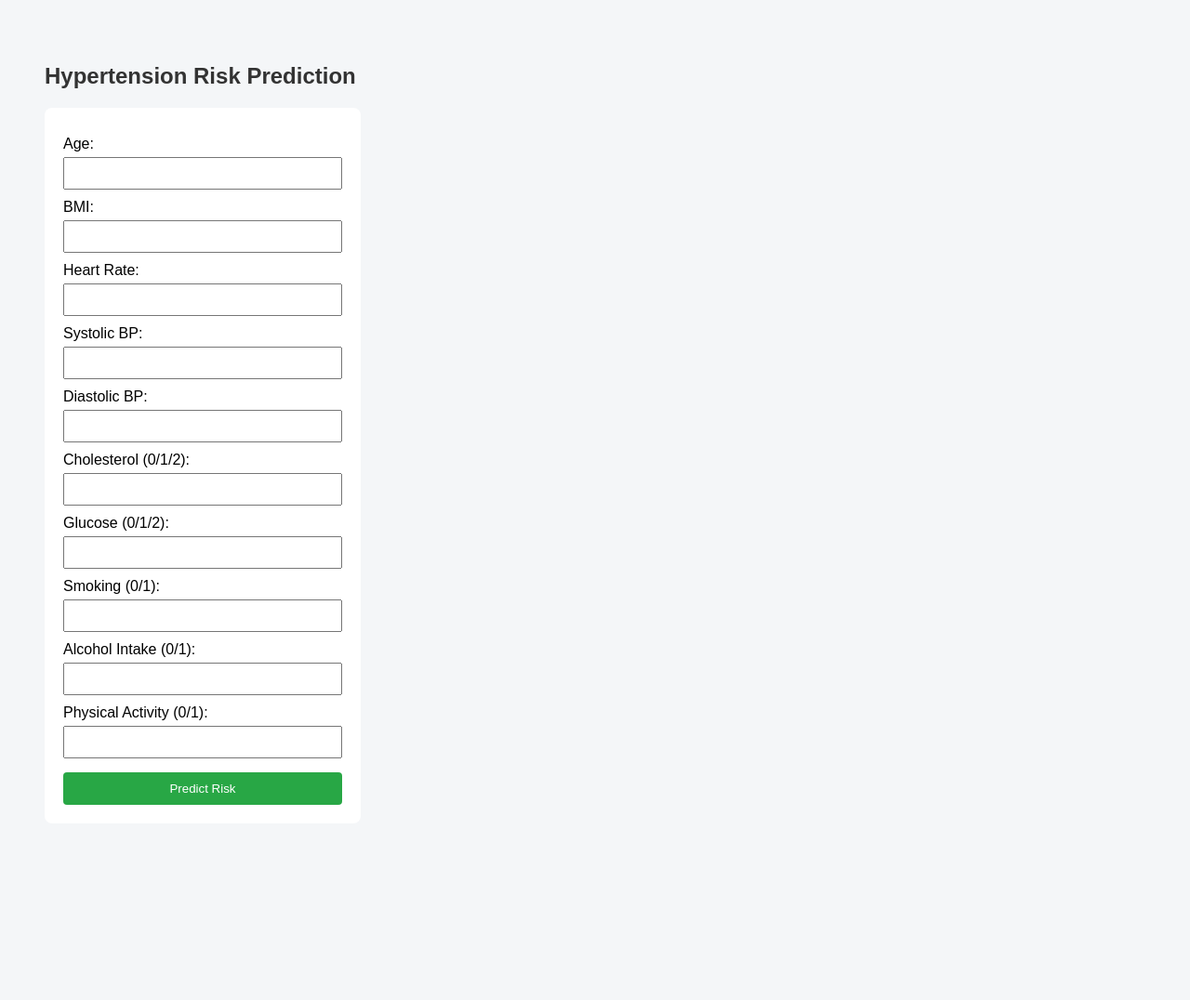
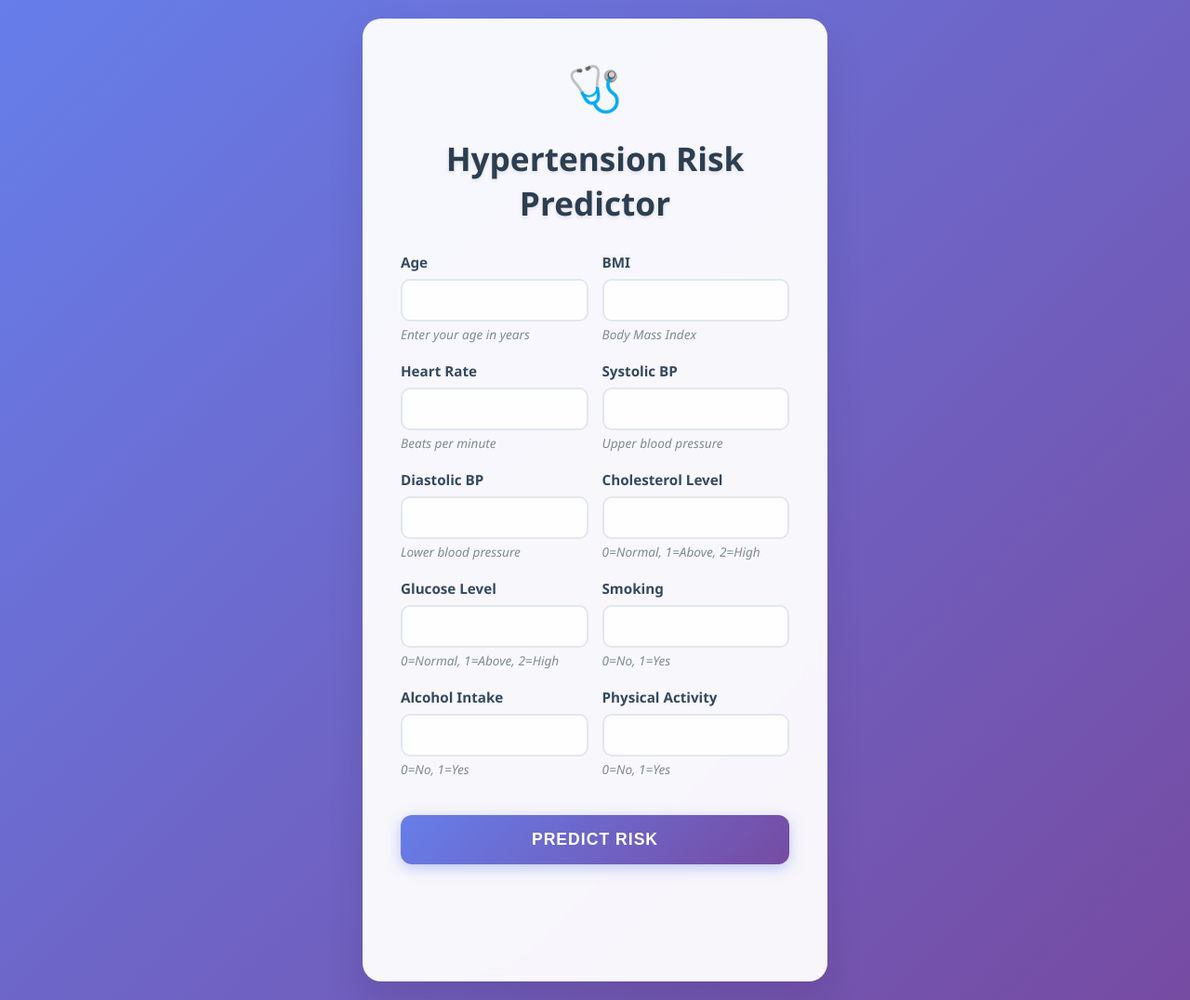
Before and after one commit to oyindamola1-png/hypertension_risk_predictor, a Flask app: page / in a window 1280 px wide. Shown: the whole page at 93% size. Before the commit the page ends 866 px from the top, so only its background shows below. Run offline with Flask 3, Linux system fonts and the light colour scheme; parts of the project's set-up code (start-up, migrations or seed data) failed here and were passed over.

Commit message:
improve frontend

```diff
--- a/templates/index.html
+++ b/templates/index.html
@@ -2,85 +2,309 @@
 <html lang="en">
 <head>
   <meta charset="UTF-8">
+  <meta name="viewport" content="width=device-width, initial-scale=1.0">
   <title>Hypertension Risk Predictor</title>
   <style>
-    body {
-      font-family: Arial, sans-serif;
-      padding: 40px;
-      background-color: #f4f6f8;
-    }
-    h2 {
-      color: #333;
-    }
-    form {
-      background: white;
-      padding: 20px;
-      border-radius: 8px;
-      width: 300px;
-    }
-    label {
-      display: block;
-      margin-top: 10px;
-    }
-    input {
-      width: 100%;
-      padding: 8px;
-      margin-top: 5px;
+    * {
+      margin: 0;
+      padding: 0;
       box-sizing: border-box;
     }
+
+    body {
+      font-family: 'Segoe UI', Tahoma, Geneva, Verdana, sans-serif;
+      background: linear-gradient(135deg, #667eea 0%, #764ba2 100%);
+      min-height: 100vh;
+      display: flex;
+      align-items: center;
+      justify-content: center;
+      padding: 20px;
+    }
+
+    .container {
+      background: rgba(255, 255, 255, 0.95);
+      backdrop-filter: blur(10px);
+      border-radius: 20px;
+      box-shadow: 0 20px 40px rgba(0, 0, 0, 0.1);
+      padding: 40px;
+      max-width: 500px;
+      width: 100%;
+      border: 1px solid rgba(255, 255, 255, 0.2);
+    }
+
+    h2 {
+      text-align: center;
+      color: #2c3e50;
+      margin-bottom: 30px;
+      font-size: 2.2rem;
+      font-weight: 700;
+      text-shadow: 0 2px 4px rgba(0, 0, 0, 0.1);
+    }
+
+    .health-icon {
+      text-align: center;
+      font-size: 3rem;
+      margin-bottom: 20px;
+    }
+
+    form {
+      display: grid;
+      gap: 20px;
+    }
+
+    .form-group {
+      display: flex;
+      flex-direction: column;
+    }
+
+    label {
+      font-weight: 600;
+      color: #34495e;
+      margin-bottom: 8px;
+      font-size: 0.95rem;
+    }
+
+    input {
+      padding: 12px 16px;
+      border: 2px solid #e1e8ed;
+      border-radius: 10px;
+      font-size: 1rem;
+      transition: all 0.3s ease;
+      background: rgba(255, 255, 255, 0.9);
+    }
+
+    input:focus {
+      outline: none;
+      border-color: #667eea;
+      box-shadow: 0 0 0 3px rgba(102, 126, 234, 0.1);
+      transform: translateY(-2px);
+    }
+
+    input:hover {
+      border-color: #bdc3c7;
+    }
+
+    .input-grid {
+      display: grid;
+      grid-template-columns: 1fr 1fr;
+      gap: 15px;
+    }
+
     button {
-      margin-top: 15px;
-      padding: 10px;
-      width: 100%;
-      background-color: #28a745;
+      margin-top: 20px;
+      padding: 16px;
+      background: linear-gradient(135deg, #667eea 0%, #764ba2 100%);
       color: white;
       border: none;
-      border-radius: 4px;
+      border-radius: 12px;
+      font-size: 1.1rem;
+      font-weight: 600;
+      cursor: pointer;
+      transition: all 0.3s ease;
+      text-transform: uppercase;
+      letter-spacing: 1px;
+      box-shadow: 0 4px 15px rgba(102, 126, 234, 0.4);
     }
+
+    button:hover {
+      transform: translateY(-2px);
+      box-shadow: 0 6px 20px rgba(102, 126, 234, 0.6);
+    }
+
+    button:active {
+      transform: translateY(0);
+    }
+
     #result {
-      margin-top: 20px;
-      font-weight: bold;
-      color: #007bff;
+      margin-top: 25px;
+      padding: 20px;
+      border-radius: 12px;
+      text-align: center;
+      font-size: 1.1rem;
+      font-weight: 600;
+      min-height: 60px;
+      display: flex;
+      align-items: center;
+      justify-content: center;
+      opacity: 0;
+      transform: translateY(10px);
+      transition: all 0.3s ease;
+    }
+
+    #result.show {
+      opacity: 1;
+      transform: translateY(0);
+    }
+
+    #result.success {
+      background: linear-gradient(135deg, #00b894 0%, #00cec9 100%);
+      color: white;
+      box-shadow: 0 4px 15px rgba(0, 184, 148, 0.3);
+    }
+
+    #result.error {
+      background: linear-gradient(135deg, #e17055 0%, #fd79a8 100%);
+      color: white;
+      box-shadow: 0 4px 15px rgba(225, 112, 85, 0.3);
+    }
+
+    .form-hint {
+      font-size: 0.85rem;
+      color: #7f8c8d;
+      margin-top: 4px;
+      font-style: italic;
+    }
+
+    .loading {
+      display: none;
+      text-align: center;
+      margin-top: 15px;
+    }
+
+    .loading.show {
+      display: block;
+    }
+
+    .spinner {
+      border: 3px solid #f3f3f3;
+      border-top: 3px solid #667eea;
+      border-radius: 50%;
+      width: 30px;
+      height: 30px;
+      animation: spin 1s linear infinite;
+      margin: 0 auto 10px;
+    }
+
+    @keyframes spin {
+      0% { transform: rotate(0deg); }
+      100% { transform: rotate(360deg); }
+    }
+
+    @media (max-width: 600px) {
+      .container {
+        padding: 30px 20px;
+        margin: 10px;
+      }
+
+      .input-grid {
+        grid-template-columns: 1fr;
+      }
+
+      h2 {
+        font-size: 1.8rem;
+      }
     }
   </style>
 </head>
 <body>
 
-  <h2>{{ title }}</h2>
+  <div class="container">
+    <div class="health-icon">🩺</div>
+    <h2>Hypertension Risk Predictor</h2>
 
-  <form id="prediction-form">
-    <label>Age: <input type="number" name="age" required></label>
-    <label>BMI: <input type="number" step="0.1" name="bmi" required></label>
-    <label>Heart Rate: <input type="number" name="heart_rate" required></label>
-    <label>Systolic BP: <input type="number" name="systolic_bp" required></label>
-    <label>Diastolic BP: <input type="number" name="diastolic_bp" required></label>
-    <label>Cholesterol (0/1/2): <input type="number" name="cholesterol" required></label>
-    <label>Glucose (0/1/2): <input type="number" name="glucose" required></label>
-    <label>Smoking (0/1): <input type="number" name="smoking" required></label>
-    <label>Alcohol Intake (0/1): <input type="number" name="alcohol_intake" required></label>
-    <label>Physical Activity (0/1): <input type="number" name="physical_activity" required></label>
+    <form id="prediction-form">
+      <div class="input-grid">
+        <div class="form-group">
+          <label for="age">Age</label>
+          <input type="number" id="age" name="age" required min="1" max="120">
+          <div class="form-hint">Enter your age in years</div>
+        </div>
 
-    <button type="submit">Predict Risk</button>
-  </form>
+        <div class="form-group">
+          <label for="bmi">BMI</label>
+          <input type="number" id="bmi" name="bmi" step="0.1" required min="10" max="50">
+          <div class="form-hint">Body Mass Index</div>
+        </div>
+      </div>
 
-  <div id="result"></div>
+      <div class="input-grid">
+        <div class="form-group">
+          <label for="heart_rate">Heart Rate</label>
+          <input type="number" id="heart_rate" name="heart_rate" required min="40" max="200">
+          <div class="form-hint">Beats per minute</div>
+        </div>
+
+        <div class="form-group">
+          <label for="systolic_bp">Systolic BP</label>
+          <input type="number" id="systolic_bp" name="systolic_bp" required min="80" max="250">
+          <div class="form-hint">Upper blood pressure</div>
+        </div>
+      </div>
+
+      <div class="input-grid">
+        <div class="form-group">
+          <label for="diastolic_bp">Diastolic BP</label>
+          <input type="number" id="diastolic_bp" name="diastolic_bp" required min="40" max="150">
+          <div class="form-hint">Lower blood pressure</div>
+        </div>
+
+        <div class="form-group">
+          <label for="cholesterol">Cholesterol Level</label>
+          <input type="number" id="cholesterol" name="cholesterol" required min="0" max="2">
+          <div class="form-hint">0=Normal, 1=Above, 2=High</div>
+        </div>
+      </div>
+
+      <div class="input-grid">
+        <div class="form-group">
+          <label for="glucose">Glucose Level</label>
+          <input type="number" id="glucose" name="glucose" required min="0" max="2">
+          <div class="form-hint">0=Normal, 1=Above, 2=High</div>
+        </div>
+
+        <div class="form-group">
+          <label for="smoking">Smoking</label>
+          <input type="number" id="smoking" name="smoking" required min="0" max="1">
+          <div class="form-hint">0=No, 1=Yes</div>
+        </div>
+      </div>
+
+      <div class="input-grid">
+        <div class="form-group">
+          <label for="alcohol_intake">Alcohol Intake</label>
+          <input type="number" id="alcohol_intake" name="alcohol_intake" required min="0" max="1">
+          <div class="form-hint">0=No, 1=Yes</div>
+        </div>
+
+        <div class="form-group">
+          <label for="physical_activity">Physical Activity</label>
+          <input type="number" id="physical_activity" name="physical_activity" required min="0" max="1">
+          <div class="form-hint">0=No, 1=Yes</div>
+        </div>
+      </div>
+
+      <button type="submit">Predict Risk</button>
+    </form>
+
+    <div class="loading" id="loading">
+      <div class="spinner"></div>
+      <p>Analyzing your health data...</p>
+    </div>
+
+    <div id="result"></div>
+  </div>
 
   <script>
     const form = document.getElementById('prediction-form');
     const resultDiv = document.getElementById('result');
+    const loadingDiv = document.getElementById('loading');
 
     form.addEventListener('submit', async (e) => {
       e.preventDefault();
+
+      // Show loading
+      loadingDiv.classList.add('show');
+      resultDiv.classList.remove('show', 'success', 'error');
 
       const formData = new FormData(form);
       const data = {};
 
       for (const [key, value] of formData.entries()) {
-        data[key] = Number(value); // Convert inputs to numbers
+        data[key] = Number(value);
       }
 
       try {
-        const response = await fetch('http://127.0.0.1:5000/predict', {
+        const response = await fetch('/predict', {
           method: 'POST',
           headers: {
             'Content-Type': 'application/json'
@@ -90,14 +314,21 @@
 
         const result = await response.json();
 
+        // Hide loading
+        loadingDiv.classList.remove('show');
+
         if (result.prediction !== undefined) {
           resultDiv.textContent = `🩺 Risk Level: ${result.risk_level}`;
+          resultDiv.classList.add('show', 'success');
         } else {
           resultDiv.textContent = '⚠️ Error: ' + (result.error || 'Invalid response');
+          resultDiv.classList.add('show', 'error');
         }
       } catch (err) {
-      console.log(err);
-        resultDiv.textContent = '⚠️ Failed to connect to the server: '+err;
+        console.log(err);
+        loadingDiv.classList.remove('show');
+        resultDiv.textContent = '⚠️ Failed to connect to the server: ' + err;
+        resultDiv.classList.add('show', 'error');
       }
     });
   </script>
```
